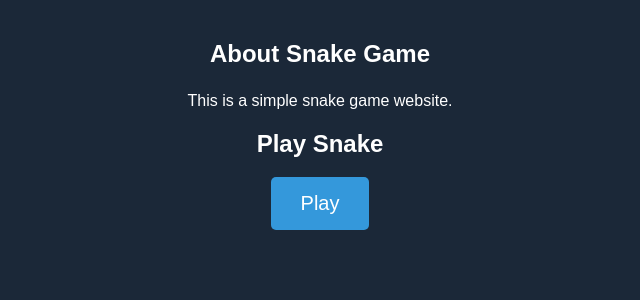
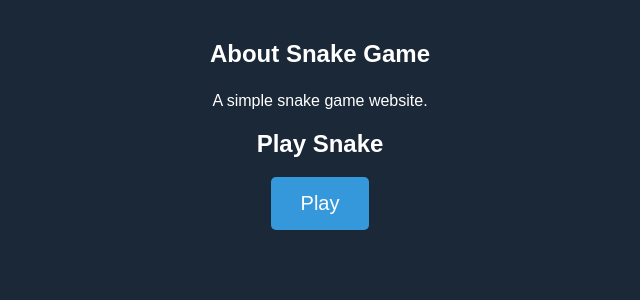
Before and after one commit to Assasin238238/hra-snake, a PHP site: page / in a window 1280 px wide. Shown: the part 82-382 px from the top of the page, without its empty margins (320-960 px from the left). Run offline with PHP 8.4, Linux system fonts and the light colour scheme; some libraries are stand-ins or nearby versions.

Commit message:
version 0.45

```diff
--- a/index.php
+++ b/index.php
@@ -34,7 +34,7 @@
     </div>
     <div class="section">
         <h2>About Snake Game</h2>
-        <p>This is a simple snake game website.</p>
+        <p>A simple snake game website.</p>
         <h2>Play Snake</h2>
         <a href="php/snake.php" class="play-btn">Play</a>
     </div>
```
